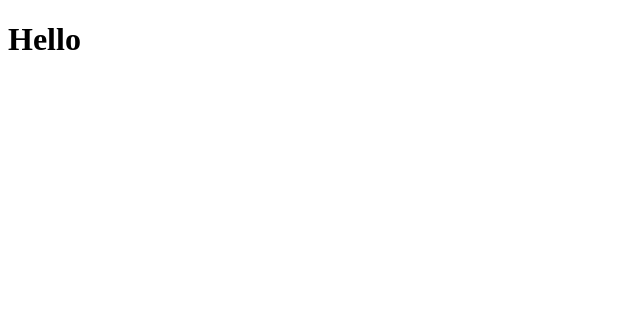
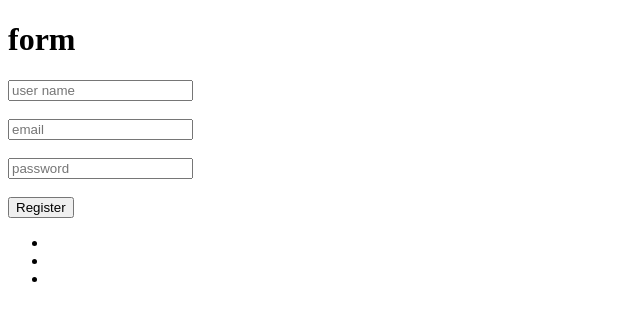
Before and after one commit to jg-empiric/Angular_Learn, an Angular app: page / in a window 1280 px wide. Shown: the top 320 px of the page, without its empty margins (0-640 px from the left). Built offline with nearby package versions, Linux system fonts and the light colour scheme.

Commit message:
made form

```diff
--- a/src/app/app.component.html
+++ b/src/app/app.component.html
@@ -1 +1,16 @@
-<h1>Hello</h1>
+<h1>{{title}}</h1>
+<form #basicForm="ngForm" (ngSubmit)="getData(basicForm.value)">
+    <input type="text" ngModel name="user" placeholder="user name" />
+    <br><br>
+    <input type="email" ngModel name="email" placeholder="email" />
+    <br><br>
+    <input type="password" ngModel name="password" placeholder="password" />
+    <br><br>
+    <button >Register</button>
+</form>
+
+<ul>
+    <li>{{userData.user}}</li>
+    <li>{{userData.email}}</li>
+    <li>{{userData.password}}</li>
+</ul>
--- a/src/app/app.component.ts
+++ b/src/app/app.component.ts
@@ -1,10 +1,16 @@
 import { Component } from '@angular/core';
-
+import {NgForm} from '@angular/forms'
 @Component({
   selector: 'app-root',
   templateUrl: './app.component.html',
   styleUrls: ['./app.component.css']
 })
 export class AppComponent {
-  title = 'blog';
+  title = 'form';
+  userData: any = {};
+
+  getData(data:NgForm) {
+    console.log(data)
+    this.userData = data;
+  }
 }
--- a/src/app/app.module.ts
+++ b/src/app/app.module.ts
@@ -2,13 +2,15 @@ import { NgModule } from '@angular/core';
 import { BrowserModule } from '@angular/platform-browser';
 
 import { AppComponent } from './app.component';
+import {FormsModule} from '@angular/forms'
 
 @NgModule({
   declarations: [
     AppComponent
   ],
   imports: [
-    BrowserModule
+    BrowserModule,
+    FormsModule
   ],
   providers: [],
   bootstrap: [AppComponent]
```
